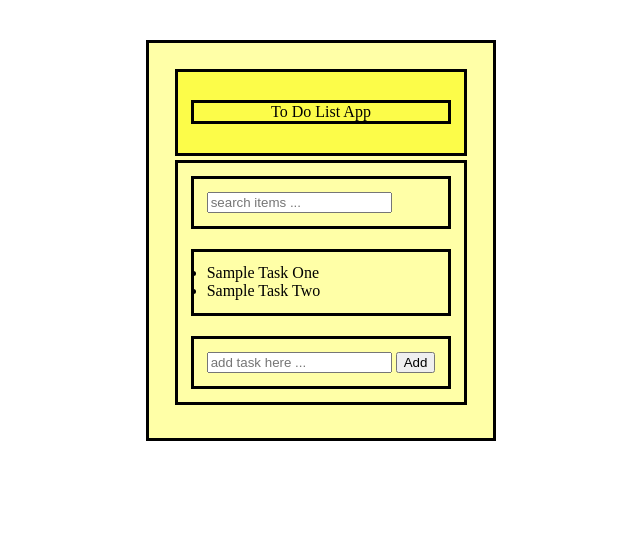
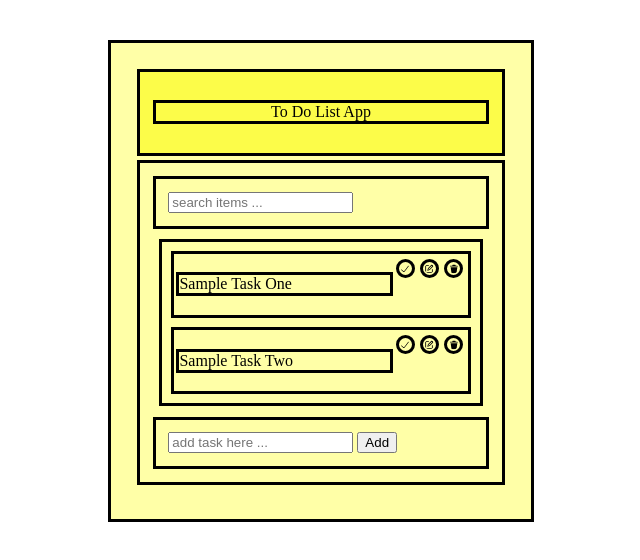
Before and after one commit to hraofian/vanillaJavaScriptProjects, a plain HTML site: page 05-todolist/todolist.html in a window 1280 px wide. Shown: the whole page, without its empty margins (319-959 px from the left). Drawn offline with Linux system fonts and the light colour scheme.

Commit message:
to do list css codding

```diff
--- a/05-todolist/todolist.css
+++ b/05-todolist/todolist.css
@@ -26,7 +26,7 @@ body {
   justify-content: center;
   text-align: center;
 }
-.div-title p{
+.div-title p {
   border: solid;
 }
 
@@ -45,15 +45,54 @@ body {
   gap: 4px;
   padding: 1vw;
 }
-ul {
-  border: solid;
-  grid-column: 1/11;
-  gap: 4px;
-  padding: 1vw;
-}
+
 .add-container {
   border: solid;
   grid-column: 1/11;
   gap: 4px;
   padding: 1vw;
 }
+
+ul {
+  border: solid;
+  grid-column: 1/11;
+  gap: 4px;
+  padding: 0.5vw;
+  margin: 0.5vw;
+  display: grid;
+  grid-template-columns: repeat(10, 1fr);
+}
+
+li {
+  border: solid;
+  padding: 0.2vw;
+  margin: 0.2vw;
+  flex-direction: row;
+  grid-column: 1/11;
+  display: grid;
+  grid-template-columns: repeat(12, 1fr);
+}
+li p {
+  border: solid;
+  grid-column: 1/10;
+}
+
+#tick-icon,
+#edith-icon,
+#delete-icon {
+  width: 10px;
+  border: solid;
+  border-radius: 50%;
+  padding: 1.5px;
+  margin: 0.2vw;
+}
+
+#tick-icon {
+  grid-column: 10/11;
+}
+#edith-icon {
+  grid-column: 11/12;
+}
+#delete-icon {
+  grid-column: 12/13;
+}
--- a/05-todolist/todolist.html
+++ b/05-todolist/todolist.html
@@ -16,8 +16,18 @@
           <input type="text" id="search-box" placeholder="search items ..." />
         </div>
         <ul>
-          <li>Sample Task One</li>
-          <li>Sample Task Two</li>
+          <li>
+            <p>Sample Task One</p>
+            <span><img id="tick-icon" src="icon/tick.svg" alt="" /></span>
+            <span><img id="edith-icon" src="icon/edith.svg" alt="" /></span>
+            <span><img id="delete-icon" src="icon/delete.svg" alt="" /></span>
+          </li>
+          <li>
+            <p>Sample Task Two</p>
+            <span><img id="tick-icon" src="icon/tick.svg" alt="" /></span>
+            <span><img id="edith-icon" src="icon/edith.svg" alt="" /></span>
+            <span><img id="delete-icon" src="icon/delete.svg" alt="" /></span>
+          </li>
         </ul>
         <div class="add-container">
           <input type="text" id="add-box" placeholder="add task here ..." />
@@ -25,5 +35,6 @@
         </div>
       </div>
     </div>
+    <script src="todolist.js"></script>
   </body>
 </html>
--- a/05-todolist/todolist.js
+++ b/05-todolist/todolist.js
@@ -0,0 +1 @@
+let addBox = document.getElementById("add-box")
```
Also changed, not shown: 05-todolist/icon/delete.svg (added), 05-todolist/icon/edith.svg (added), 05-todolist/icon/tick.svg (added).
